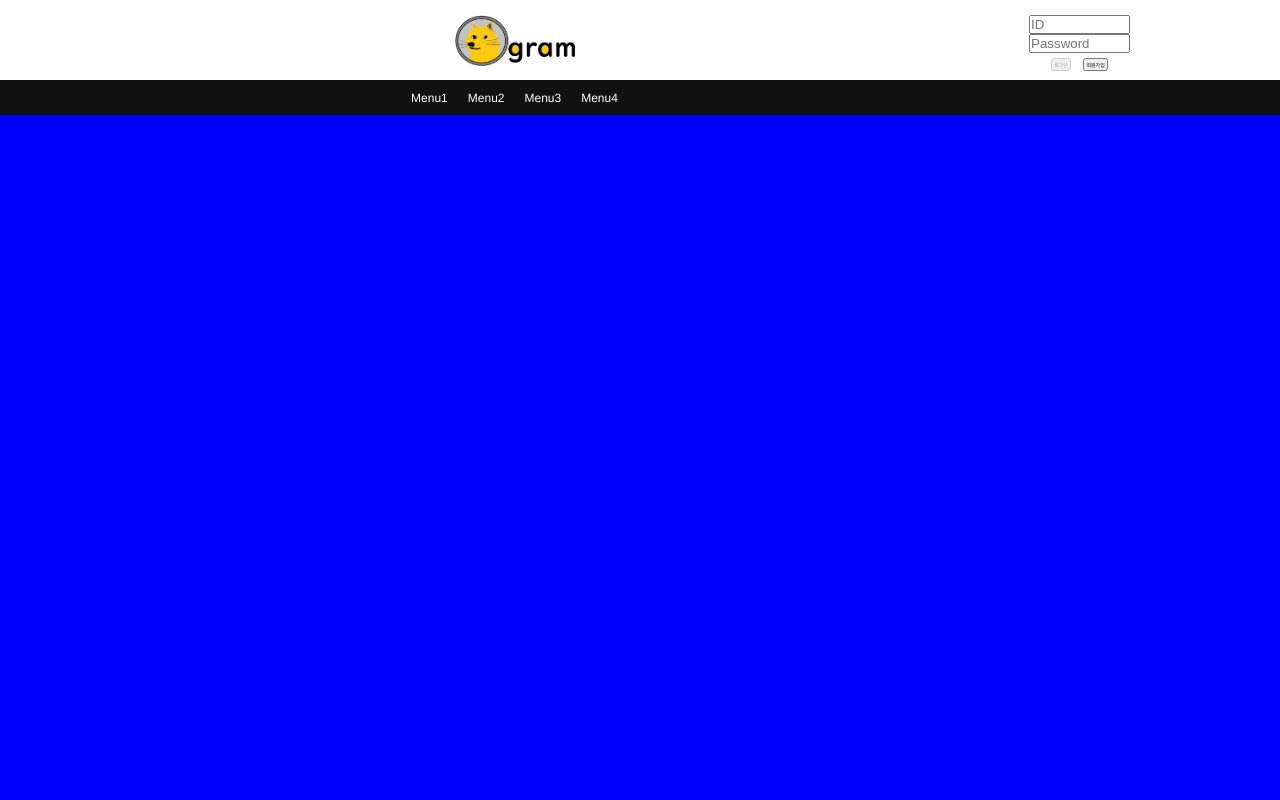
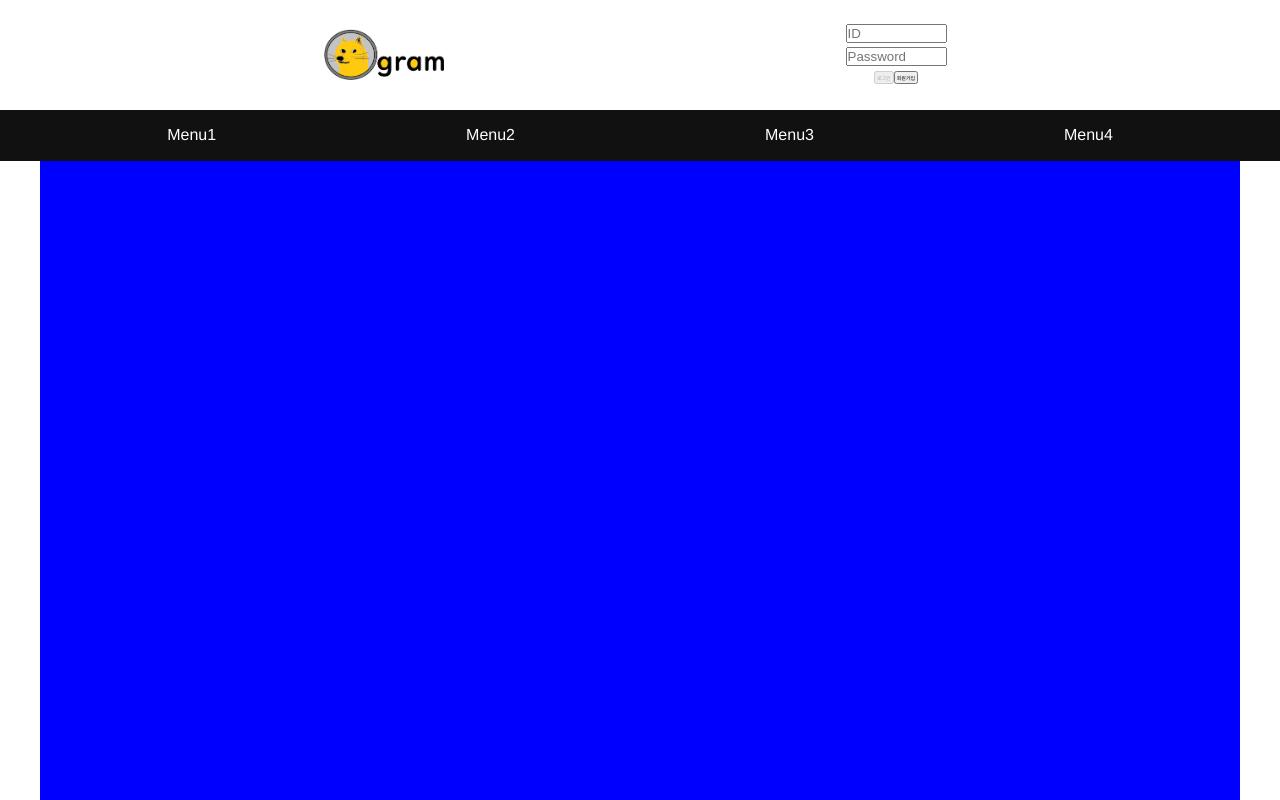
Before and after one commit to tomejake/board-web-project, a Vue app in the folder front-end/: page / in a window 1280 px wide. Shown: the top 800 px of the page. Built offline with nearby package versions, Linux system fonts and the light colour scheme.

Commit message:
FIX(frontend) : frontend and vuex fix
- vuex를 이용해 컴포넌트 페이지 이동구현
- 각 컴포넌트별 css조금씩 수정

Resolves: #23

```diff
--- a/front-end/src/App.vue
+++ b/front-end/src/App.vue
@@ -2,7 +2,7 @@
   <div id="app">
     <Header />
     <Nav />
-    <Contents />
+    <component :is="$store.state.currentView"></component>
     <Footer />
   </div>
 </template>
@@ -12,12 +12,14 @@ import Header from './components/Header.vue';
 import Nav from './components/Nav.vue';
 import Contents from './components/Contents.vue';
 import Footer from './components/Footer.vue';
+import Signup from './components/Signup.vue';
+import {mapState, mapMutations, mapActions} from 'vuex'
 
 export default {
   name: 'App',
   data() {
     return {
-
+      currentView: "Contents"
     }
   },
   components: {
@@ -25,7 +27,16 @@ export default {
     Nav,
     Contents,
     Footer,
-  }
+    Signup
+  },
+  computed : {
+    ...mapState(['name', 'selectPage', 'pageState']),
+  },
+  methods: {
+    ...mapActions([]),
+    ...mapMutations(['setPageState']),
+  },
+
 }
 </script>
 
--- a/front-end/src/components/Contents.vue
+++ b/front-end/src/components/Contents.vue
@@ -1,14 +1,12 @@
 <template>
-  <div class="test">
+  <div class="test-container">
+    <div class="test"></div>
   </div>
 </template>
 
 <script>
 export default {
-name : 'Contents',
-  props : {
-
-  },
+name : 'Contents'
 }
 </script>
 
@@ -16,10 +14,12 @@ name : 'Contents',
 
 * {margin : 0; padding : 0;}
 
-
+.test-container {
+  margin:0 auto; padding: 0; width: 1200px;
+}
 .test {
   width: 100%;
-  height: 1000px;
+  height: 1200px;
    background-color: blue;
 }
 </style>
--- a/front-end/src/components/Footer.vue
+++ b/front-end/src/components/Footer.vue
@@ -11,5 +11,6 @@ export default {
 </script>
 
 <style scoped>
-    footer{border-top:1px solid #111; text-align:center; font-size:16px; color:#41b883; margin:100px 0 0 0;}
+  footer {border-top:1px solid #111; text-align:center; font-size:16px; color:#41b883; height: 50px;}
+  footer p {padding-top: 15px}
 </style>
--- a/front-end/src/components/Header.vue
+++ b/front-end/src/components/Header.vue
@@ -1,32 +1,31 @@
 <template>
 <header>
+  <!-- 로고 영역 -->
+  <div class="logo">
     <h1>gram</h1>
-      <a href="#" class="logo">
-        <img alt="Vue logo" src="../assets/logo-gram.png" width="120">
-      </a>
-      <!-- 로고 영역 -->
-
+    <img alt="Vue logo" src="../assets/logo-gram.png" width="120" @click="$store.commit('setPageState', 'Contents')">
+  </div>
+  <!-- /로고 영역 끝/ -->
+  <div class="block"></div>
+  <!-- 로그인 영역 -->
   <div class="login">
     <span>
       <label for="loginId"></label>
       <input type="email" id="loginId" name="loginId" placeholder="ID" size=10>
     </span><br>
-
     <span>
       <label for="loginPw"></label>
       <input type="password" id="loginPw" name="password" placeholder="Password" size=10>
     </span><br>
-
     <span class="button">
-          <button type="submit"  disabled="disabled">로그인</button>&ensp;
-          <button @click="$store.state.step2">회원가입</button><br>
-
+      <button type="submit"  disabled="disabled">로그인</button>
+      <button @click="$store.commit('setPageState', 'Signup')">회원가입</button><br>
       <!-- <input type="checkbox" id="keepLogin" name="keepLogin">
       <label for="keepLogin"><span>자동 로그인</span></label><br> -->
       <!-- 자동 로그인 기능은 추후에 기능 개발 예정입니다.ㅎ -->
     </span>
   </div>
-      <!-- 로그인 영역 -->
+  <!-- /로그인 영역 끝/ -->
   </header>
 </template>
 
@@ -57,9 +56,11 @@ export default {
 </script>
 
 <style scoped>
-    header{width:100%; text-align:center; position:relative; height:80px; border-bottom:1px solid #111}
+    * {margin: 0; padding: 0;}
+    header{width:100%; height:80px; border-bottom:1px solid #111; padding-bottom: 30px;}
     header h1{display:none;}
-    header .logo {position: relative; display:inline-block; padding-top: 15px;}
-    header .login{padding-top: 15px; padding-bottom: 15px; padding-right: 150px; float: right; width: "50";}
+    header .logo {display: inline-block; width: 20%; height: 100%;}
+    header .block{display: inline-block; width: 20%; height: 100%;}
+    header .login{display: inline-block; width: 20%; height: 100%;}
     button {font-size:5px; padding:1px}
 </style>
--- a/front-end/src/components/Nav.vue
+++ b/front-end/src/components/Nav.vue
@@ -1,5 +1,4 @@
 <template>
-<body>
   <nav>
     <ul>
       <li class="menu">
@@ -52,7 +51,6 @@
       </li>
     </ul>
   </nav>
-</body>
 </template>
 
 <script>
@@ -68,8 +66,7 @@ export default {
     width: 100%; /* 전체화면 크기 지정 */
     background-color: #111; /* 네비 바 전체 색상 */
     list-style-type: none; /* 목록에 블릿이 안 나오게 설정 */
-    margin: 0;
-    padding: 0;
+    height: 50px;
   }
 
   nav ul li {
@@ -80,27 +77,28 @@ export default {
   .menu {
   /* li태그에 적용되는 메뉴 정의 */
     position: relative;
+    margin: 0px 125px 0px 125px;
   }
 
   .menu-sub {
   /* 메인 메뉴 텍스트 */
     color: #fff;
-    padding: 10px;
-    font-size: 12px;
+    padding: 15px 0 15px 0;
+    font-size: 16px;
     cursor: pointer; /* 마우스 포인터 위치시 손가락 모양으로 변경 설정 */
   }
 
   .menu-content {
   /* 서브 메뉴 항목 (슬라이드 되는 메뉴 영역) */
     position: absolute; /* .menu의 포지션이 relative이므로 menu기준 절대위치 지정하고 슬라이드 효과 유도(?) */
+    right: -50px;
     background-color: #444;
-    min-width: 100px; /* 슬라이드 메뉴 최소 너비 */
-
+    min-width: 150px; /* 슬라이드 메뉴 최소 너비 */
     display: none; /* 서브 메뉴 숨기기 (커서 위치전 까지 안보이게 설정) */
   }
   .menu-content a {
     color: #222;
-    padding: 6px;
+    padding: 15px 25px 15px 25px;
     text-decoration: none; /* 선을 안 보이게 설정 */
     display: block; /* a태그는 인라인 속성이니까 블록 속성을 가지게 한줄 배치 */
   }
--- a/front-end/src/components/Signup.vue
+++ b/front-end/src/components/Signup.vue
@@ -1,26 +1,22 @@
 <template>
-    <form name="signUp" v-if="step == 1">
+<form name="signUp">
   <h1>회원가입</h1>
   <label> 아이디
-    <input type="id"  id="userId" placeholder="Enter User ID"/>
+    <input class="signup-input" type="id"  id="userId" placeholder="Enter User ID"/>
   </label>
-
   <label> 비밀번호
-    <input type="password" id="userPassword" placeholder="Enter User Password"/>
+    <input class="signup-input" type="password" id="userPassword" placeholder="Enter User Password"/>
   </label>
-
   <label> 비밀번호 확인
-    <input type="password" id="checkPassword" placeholder="Enter Password again">
+    <input class="signup-input" type="password" id="checkPassword" placeholder="Enter Password again">
   </label>
-
-  <button id="submit" v-if="step == 0">Submit</button>
-
+  <input type="submit" name="submit" id="submit" value="확인" />
 </form>
 </template>
 
 <script>
 export default {
-
+  name : 'Signup'
 }
 </script>
 
@@ -41,7 +37,7 @@ label {
     color : #555; text-align: left;
 }
 
-input {
+.signup-input {
     width : 100%; height : 35px; padding : 0 15px;
     box-sizing : border-box; border : 1px solid #ddd;
 }
--- a/front-end/src/main.js
+++ b/front-end/src/main.js
@@ -1,6 +1,6 @@
 import { createApp } from "vue";
 import App from "./App.vue";
-import router from "./router";
 import store from "./store";
+let app = createApp(App);
 
-createApp(App).use(store).use(router).mount("#app");
+app.use(store).mount("#app");
--- a/front-end/src/router/index.js
+++ /dev/null
@@ -1,25 +0,0 @@
-import { createRouter, createWebHistory } from "vue-router";
-import Home from "../views/Home.vue";
-
-const routes = [{
-        path: "/",
-        name: "Home",
-        component: Home,
-    },
-    {
-        path: "/about",
-        name: "About",
-        // route level code-splitting
-        // this generates a separate chunk (about.[hash].js) for this route
-        // which is lazy-loaded when the route is visited.
-        component: () =>
-            import ( /* webpackChunkName: "about" */ "../views/About.vue"),
-    },
-];
-
-const router = createRouter({
-    history: createWebHistory(process.env.BASE_URL),
-    routes,
-});
-
-export default router;
--- a/front-end/src/store.js
+++ b/front-end/src/store.js
@@ -1,13 +1,22 @@
 import { createStore } from 'vuex'
 
-const store = new createStore({
-    state: {
-        step1: 0,
-        step2: 1,
+const store = createStore({
+    state(){
+      return {
+        currentView: "Contents",
+      }
     },
-    mutations: {
+    mutations : {
+      setPageState(state, data){
+        state.currentView = data;
+      }
+    },
+    actions: {
+
+    },
+    modules: {
 
     }
-})
+  });
 
 export default store;
```
Also changed, not shown: front-end/src/store/index.js (deleted, +0 -8 lines). Lines whose indentation alone changed are shown as unchanged.
